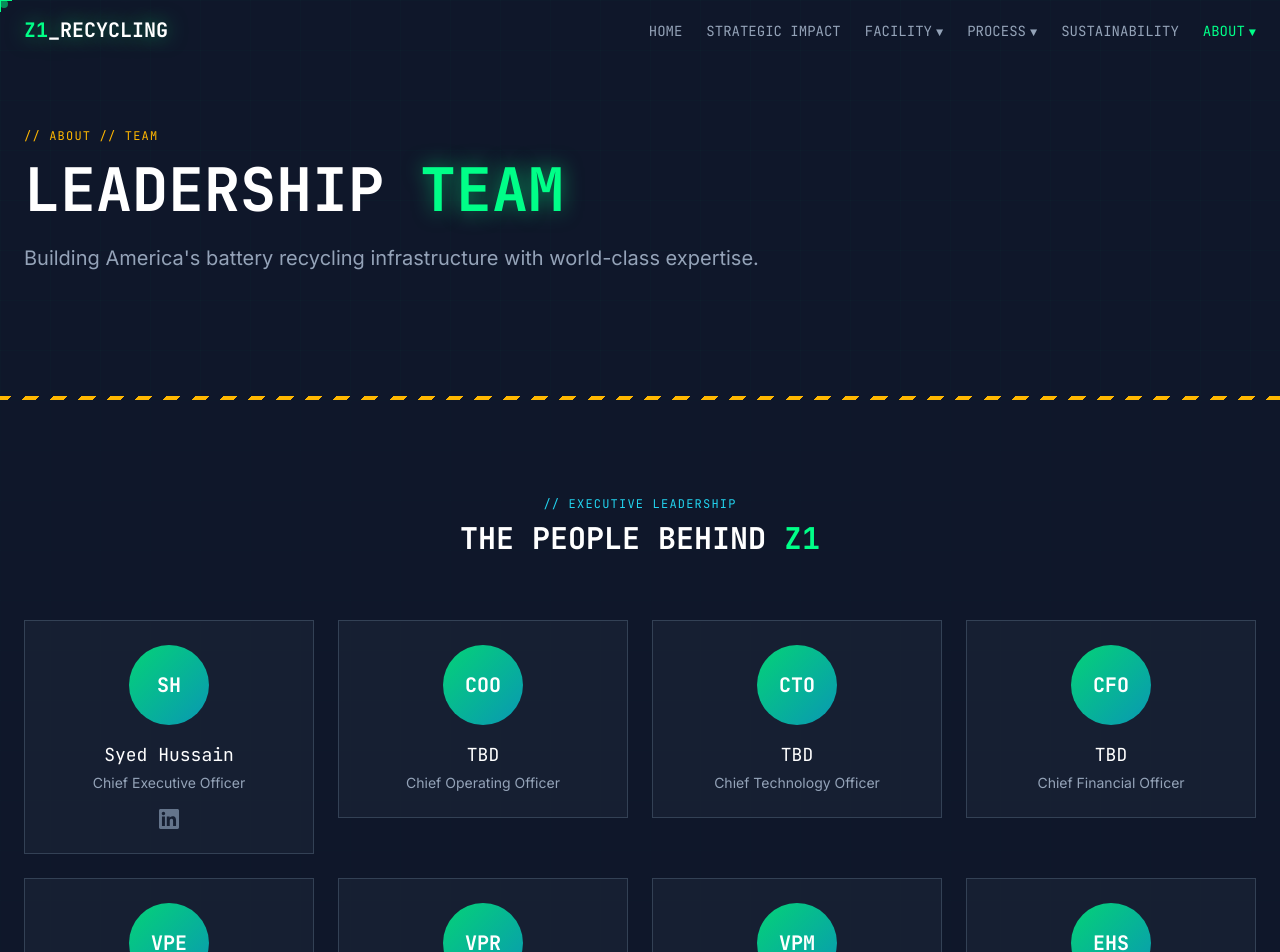
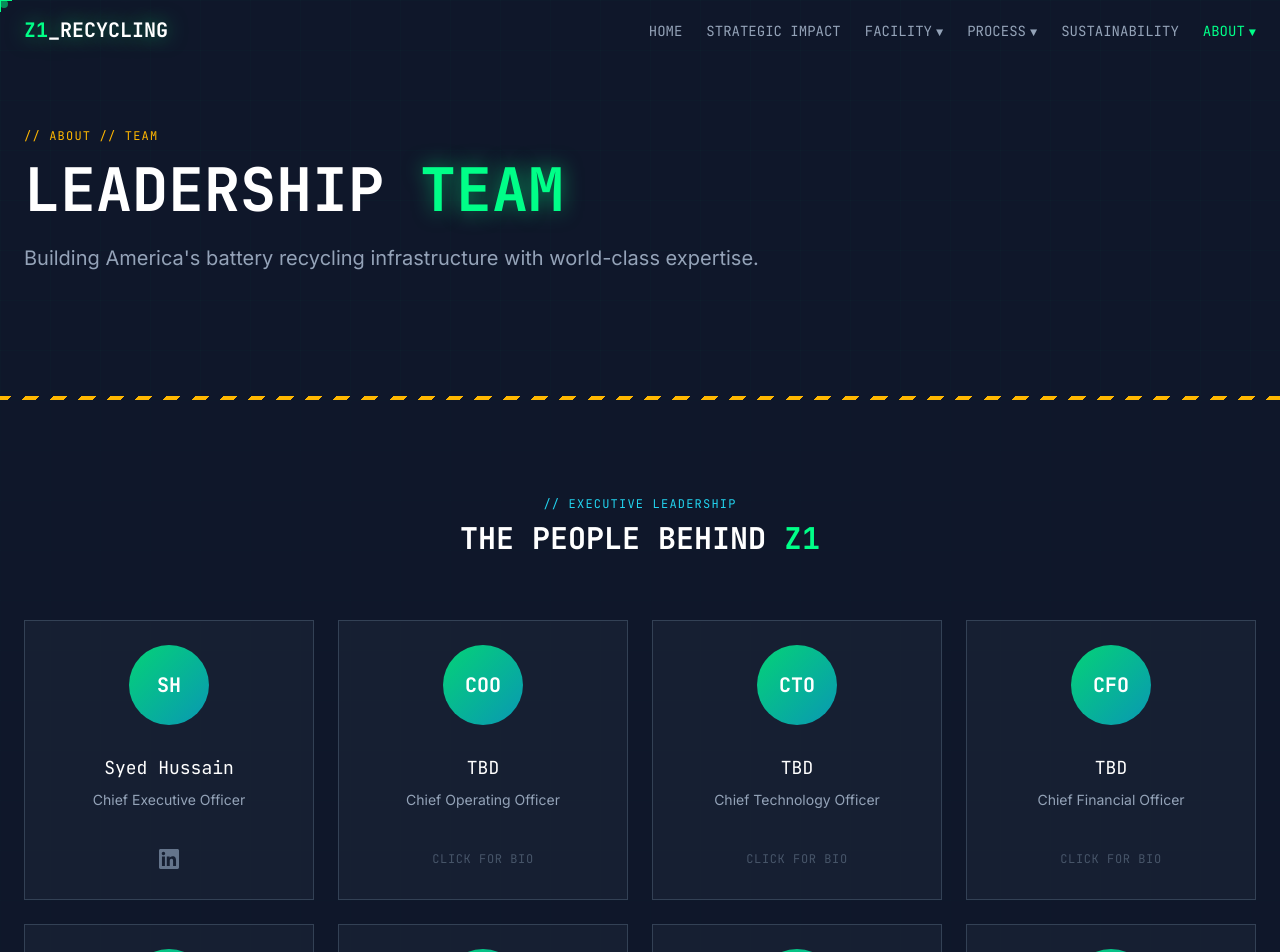
Before and after one commit to UDGOK/z1recycle, a React (Vite) app: page /about/team in a window 1280 px wide. Shown: the top 952 px of the page. Built offline with nearby package versions, Linux system fonts and the light colour scheme.

Commit message:
Fix team cards - uniform height with consistent layout

```diff
--- a/src/pages/about/Team.tsx
+++ b/src/pages/about/Team.tsx
@@ -121,24 +121,24 @@ function TeamCard({ member, onClick }: { member: TeamMember; onClick: () => void
     <motion.div
       whileHover={{ y: -4 }}
       onClick={onClick}
-      className="group cursor-pointer bg-slate-800/50 border border-slate-700 hover:border-neon/50 p-6 transition-all duration-300 hover:shadow-[0_0_30px_rgba(0,255,136,0.15)]"
+      className="group cursor-pointer bg-slate-800/50 border border-slate-700 hover:border-neon/50 p-6 transition-all duration-300 hover:shadow-[0_0_30px_rgba(0,255,136,0.15)] h-[280px] flex flex-col"
     >
-      {/* Profile Circle */}
-      <div className="w-20 h-20 mx-auto mb-4 rounded-full bg-gradient-to-br from-neon/80 to-cyan-500/80 flex items-center justify-center group-hover:shadow-[0_0_20px_rgba(0,255,136,0.4)] transition-all">
+      {/* Profile Circle - Fixed size */}
+      <div className="w-20 h-20 mx-auto mb-4 rounded-full bg-gradient-to-br from-neon/80 to-cyan-500/80 flex items-center justify-center group-hover:shadow-[0_0_20px_rgba(0,255,136,0.4)] transition-all flex-shrink-0">
         <span className="font-mono text-xl text-white font-bold">{member.initials}</span>
       </div>
 
-      {/* Name & Title */}
-      <div className="text-center">
-        <h3 className="font-mono text-lg text-white mb-1 group-hover:text-neon transition-colors">
+      {/* Name & Title - Fixed height container */}
+      <div className="text-center flex-1 flex flex-col justify-center">
+        <h3 className="font-mono text-lg text-white mb-2 group-hover:text-neon transition-colors line-clamp-1">
           {member.name}
         </h3>
-        <p className="text-slate-400 text-sm">{member.title}</p>
+        <p className="text-slate-400 text-sm line-clamp-2 min-h-[40px]">{member.title}</p>
       </div>
 
-      {/* LinkedIn Icon */}
-      {member.linkedin && (
-        <div className="flex justify-center mt-4">
+      {/* Footer - Always at bottom */}
+      <div className="flex justify-center items-center h-8 mt-auto">
+        {member.linkedin ? (
           <a
             href={member.linkedin}
             target="_blank"
@@ -150,8 +150,10 @@ function TeamCard({ member, onClick }: { member: TeamMember; onClick: () => void
               <path d="M20.447 20.452h-3.554v-5.569c0-1.328-.027-3.037-1.852-3.037-1.853 0-2.136 1.445-2.136 2.939v5.667H9.351V9h3.414v1.561h.046c.477-.9 1.637-1.85 3.37-1.85 3.601 0 4.267 2.37 4.267 5.455v6.286zM5.337 7.433c-1.144 0-2.063-.926-2.063-2.065 0-1.138.92-2.063 2.063-2.063 1.14 0 2.064.925 2.064 2.063 0 1.139-.925 2.065-2.064 2.065zm1.782 13.019H3.555V9h3.564v11.452zM22.225 0H1.771C.792 0 0 .774 0 1.729v20.542C0 23.227.792 24 1.771 24h20.451C23.2 24 24 23.227 24 22.271V1.729C24 .774 23.2 0 22.222 0h.003z"/>
             </svg>
           </a>
-        </div>
-      )}
+        ) : (
+          <span className="text-slate-600 text-xs font-mono tracking-wider">CLICK FOR BIO</span>
+        )}
+      </div>
     </motion.div>
   );
 }
```
